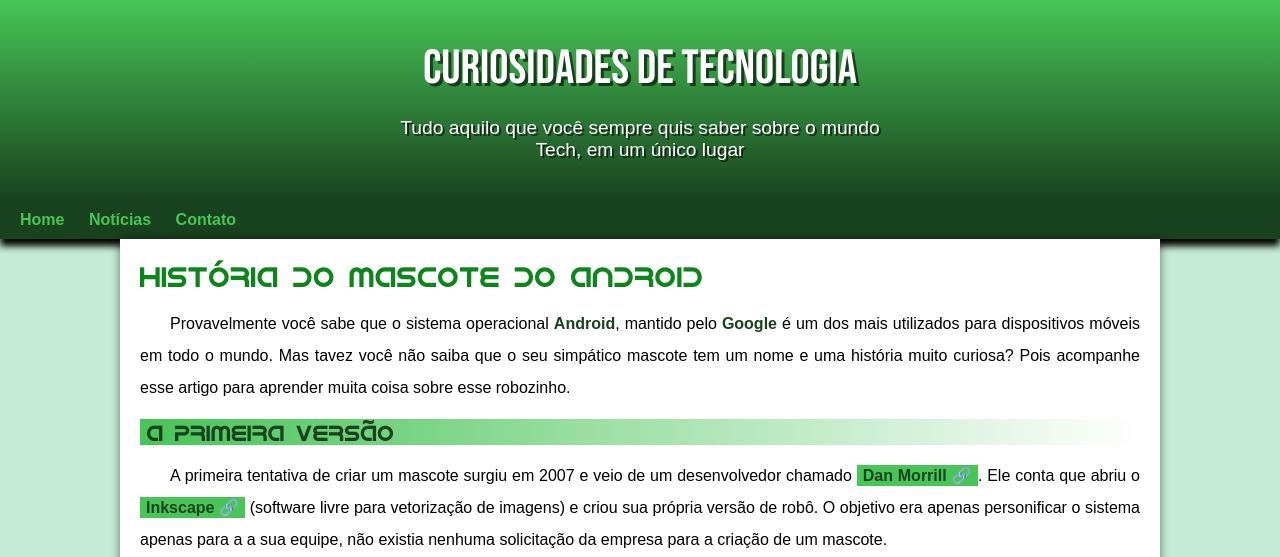
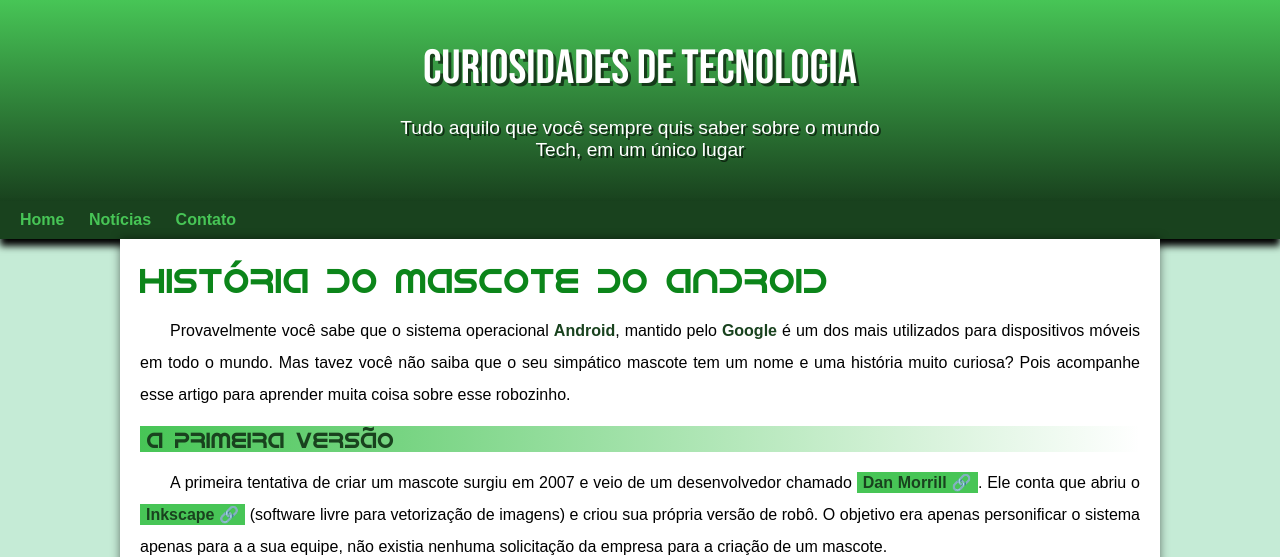
Before and after one commit to Geremias-Garcia/projeto-android, a plain HTML site: page index.html in a window 1280 px wide. Shown: the top 557 px of the page. Drawn offline with Linux system fonts and the light colour scheme.

Commit message:
h1 atualizado

```diff
--- a/estilo/style.css
+++ b/estilo/style.css
@@ -97,7 +97,7 @@ main > article > h1{
     color: var(--cor3);
     font-family: var(--fonte-android);
     font-weight: normal;
-    font-size: 1.8em;
+    font-size: 2.2em;
     text-align: justify;
 }
 
```
